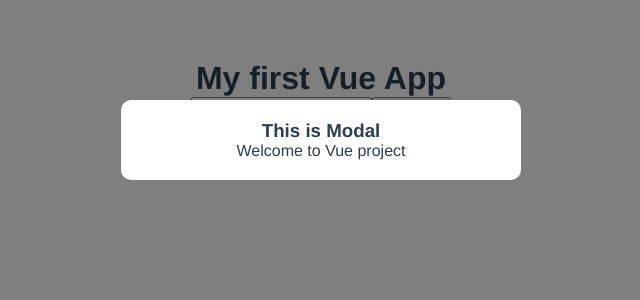
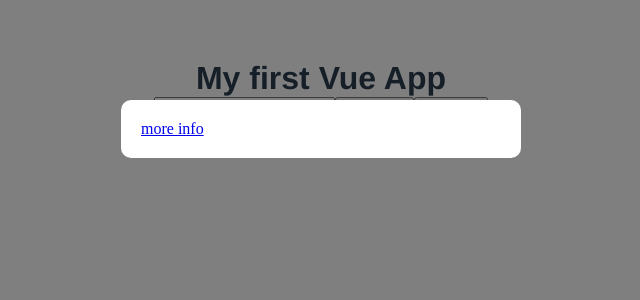
Before and after one commit to firstneverrest/Vue.js-Learning, a Vue app in the folder vue-cli/: page / in a window 1280 px wide. Both pictures are taken after a click on the button "open modal". Shown: the top 300 px of the page, without its empty margins (319-959 px from the left). Built offline with nearby package versions, Linux system fonts and the light colour scheme.

Commit message:
feat: add slot and teleport

```diff
--- a/vue-cli/public/index.html
+++ b/vue-cli/public/index.html
@@ -1,17 +1,22 @@
 <!DOCTYPE html>
 <html lang="">
   <head>
-    <meta charset="utf-8">
-    <meta http-equiv="X-UA-Compatible" content="IE=edge">
-    <meta name="viewport" content="width=device-width,initial-scale=1.0">
-    <link rel="icon" href="<%= BASE_URL %>favicon.ico">
+    <meta charset="utf-8" />
+    <meta http-equiv="X-UA-Compatible" content="IE=edge" />
+    <meta name="viewport" content="width=device-width,initial-scale=1.0" />
+    <link rel="icon" href="<%= BASE_URL %>favicon.ico" />
     <title><%= htmlWebpackPlugin.options.title %></title>
   </head>
   <body>
     <noscript>
-      <strong>We're sorry but <%= htmlWebpackPlugin.options.title %> doesn't work properly without JavaScript enabled. Please enable it to continue.</strong>
+      <strong
+        >We're sorry but <%= htmlWebpackPlugin.options.title %> doesn't work
+        properly without JavaScript enabled. Please enable it to
+        continue.</strong
+      >
     </noscript>
     <div id="app"></div>
+    <div class="modals"></div>
     <!-- built files will be auto injected -->
   </body>
 </html>
--- a/vue-cli/src/App.vue
+++ b/vue-cli/src/App.vue
@@ -2,9 +2,15 @@
   <h1>{{ title }}</h1>
   <input type="text" ref="name" />
   <button @click="handleClick">Change Title</button>
-  <div v-if="showModal">
-    <Modal :header="header" :text="text" @close="toggleModal" />
-  </div>
+  <teleport to=".modals" v-if="showModal">
+    <Modal @close="toggleModal">
+      <template v-slot:links>
+        <a href="#">more info</a>
+      </template>
+      <h3>{{ header }}</h3>
+      <p>{{ text }}</p>
+    </Modal>
+  </teleport>
   <button @click="toggleModal">open modal</button>
 </template>
 
--- a/vue-cli/src/components/Modal.vue
+++ b/vue-cli/src/components/Modal.vue
@@ -1,8 +1,7 @@
 <template>
-  <div class="backdrop" @click="closeModal">
+  <div class="backdrop" @click.self="closeModal">
     <div class="modal">
-      <h3>{{ header }}</h3>
-      <p>{{ text }}</p>
+      <slot name="links"></slot>
     </div>
   </div>
 </template>
```
